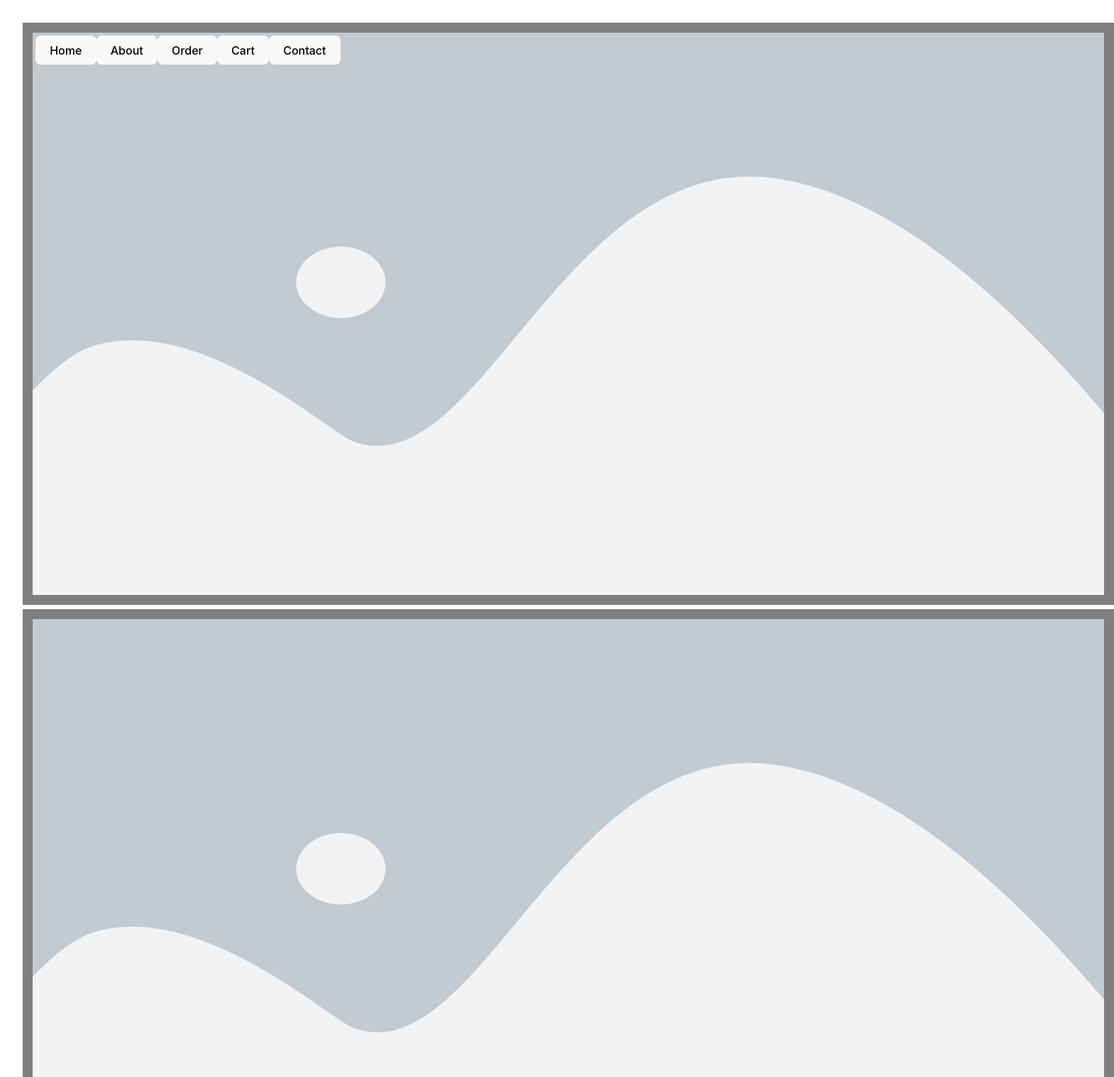
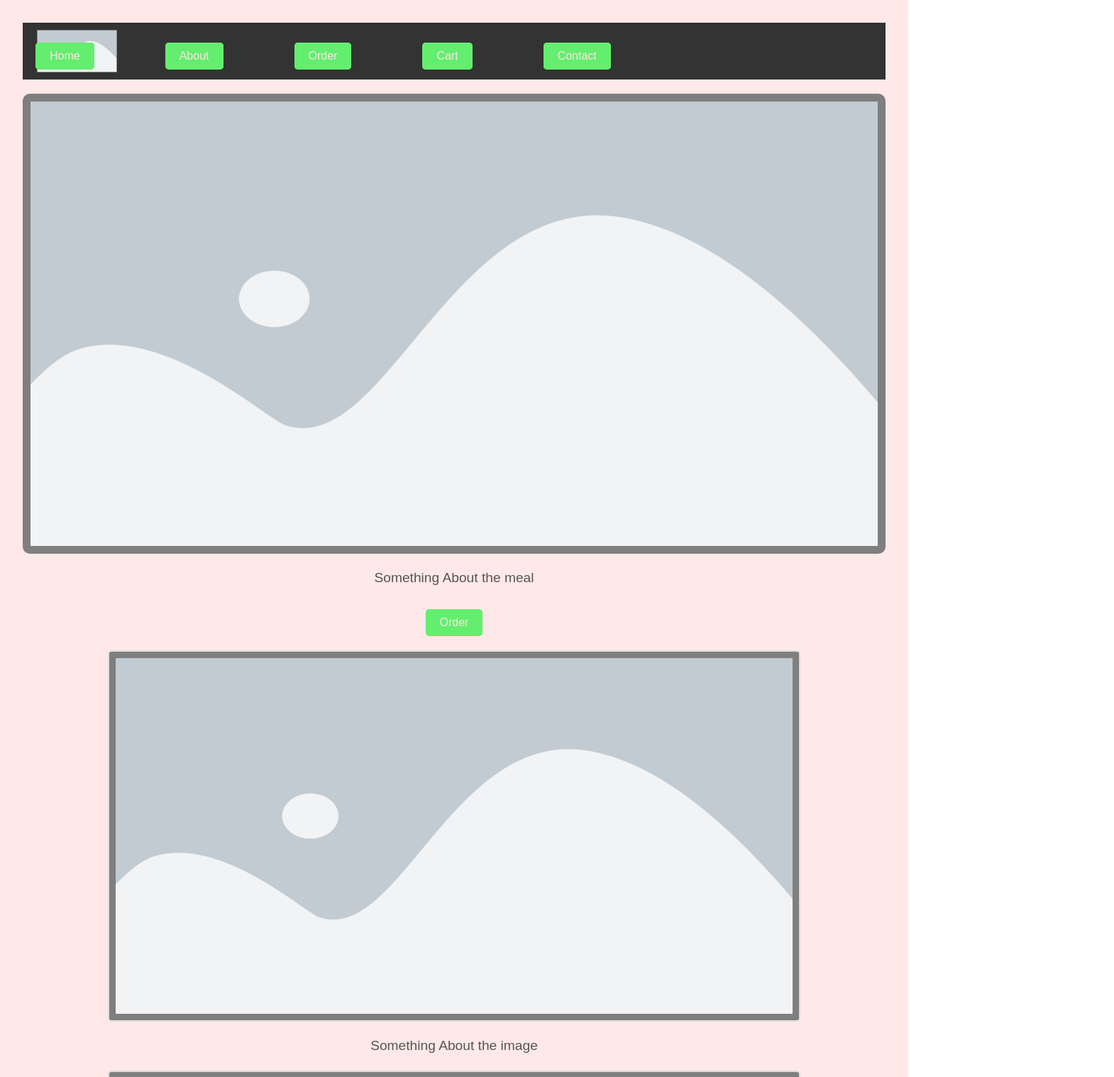
Before and after one commit to ishamotwani/FastGPTFood, a React (Vite) app: page / in a window 1280 px wide. Shown: the top 1517 px of the page at 71% size, 1570 px wide, since content can reach past the window. Built offline with nearby package versions, Linux system fonts and the light colour scheme.

Commit message:
CSS Update
I'll get start on the other main page requirements later today

```diff
--- /dev/null
+++ b/src/CssPages/Home.css
@@ -0,0 +1,68 @@
+body {
+    font-family: Arial, sans-serif;
+    margin: 0;
+    padding: 0;
+    background-color: #ffe8e8;
+}
+
+header {
+    display: flex;
+    align-items: center;
+    justify-content: space-between;
+    padding: 10px 20px;
+    background-color: #333;
+    color: white;
+}
+
+header img {
+    height: 60px;
+    object-fit: contain;
+}
+
+header nav {
+    display: flex;
+    gap: 10px;
+}
+
+main {
+    padding: 20px;
+    text-align: center;
+}
+
+p {
+    font-size: 1.2rem;
+    color: #555;
+}
+
+.orderImg {
+    max-width: 100%;
+    height: auto;
+    border-radius: 10px;
+    margin: 20px auto;
+    display: block;
+}
+
+
+.specialImg {
+    max-width: 80%;
+    height: auto;
+    border: 2px solid #ddd;
+    border-radius: 5px;
+    margin: 20px auto;
+    display: block;
+}
+
+button {
+    padding: 10px 20px;
+    background-color: #63ee6f;
+    color: rgb(255, 228, 228);
+    border: none;
+    border-radius: 5px;
+    cursor: pointer;
+    transition: background-color 0.3s ease-in-out;
+    margin-top: 10px;
+}
+
+button:hover {
+    background-color: #0056b3;
+}
--- /dev/null
+++ b/src/CssPages/Navi.css
@@ -0,0 +1,13 @@
+.navi {
+    display: flex;
+    justify-content: flex-start;
+    gap: 100px;
+  }
+
+  @media (max-width: 768px) {
+    .navi {
+        display: flex;
+        justify-content: flex-start;
+        gap: 5px;
+      }
+  }
--- a/src/functions/Navigation.jsx
+++ b/src/functions/Navigation.jsx
@@ -1,5 +1,6 @@
 import React, { useState, useEffect } from 'react';
 import {BrowserRouter as Router, Route, Routes, Link, useLocation, useNavigate } from 'react-router-dom';
+import '../CssPages/Navi.css';
 
 //this is how the user will be able to move from page to page
 //you will just import the navigation function to the header? of any page and the buttons will show up
--- a/src/pages/Home.jsx
+++ b/src/pages/Home.jsx
@@ -2,7 +2,7 @@ import React, { useState, useEffect } from 'react';
 import {BrowserRouter as Router, Route, Routes, Link, useLocation, useNavigate } from 'react-router-dom';
 import TempImg from '../images/TempImg.png';
 import Navigation from '../functions/Navigation';
-
+import '../CssPages/Home.css';
 //things work now, it's now just a formatting issue
 
 function OrderButton() {
@@ -28,18 +28,18 @@ function Home() {
           </header>
 
           <div>
-            <img src={TempImg} alt='Special Meal' />
+            <img src={TempImg} alt='Special Meal' className='orderImg' />
             <p>Something About the meal</p>
             <OrderButton />
           </div>
 
           <div>
-            <img src={TempImg} alt='UHHHH' />
+            <img src={TempImg} alt='maybe about our order different system?' className='specialImg' />
             <p>Something About the image</p>
           </div>
 
           <div>
-            <img src={TempImg} alt='IM THINKING IM THINKING' />
+            <img src={TempImg} alt='maybe like donations we are doing?' className='specialImg'/>
             <p>Something About the image</p>
           </div>
         </div>
```
Also changed, not shown: src/App.jsx (+6 -1 lines).
